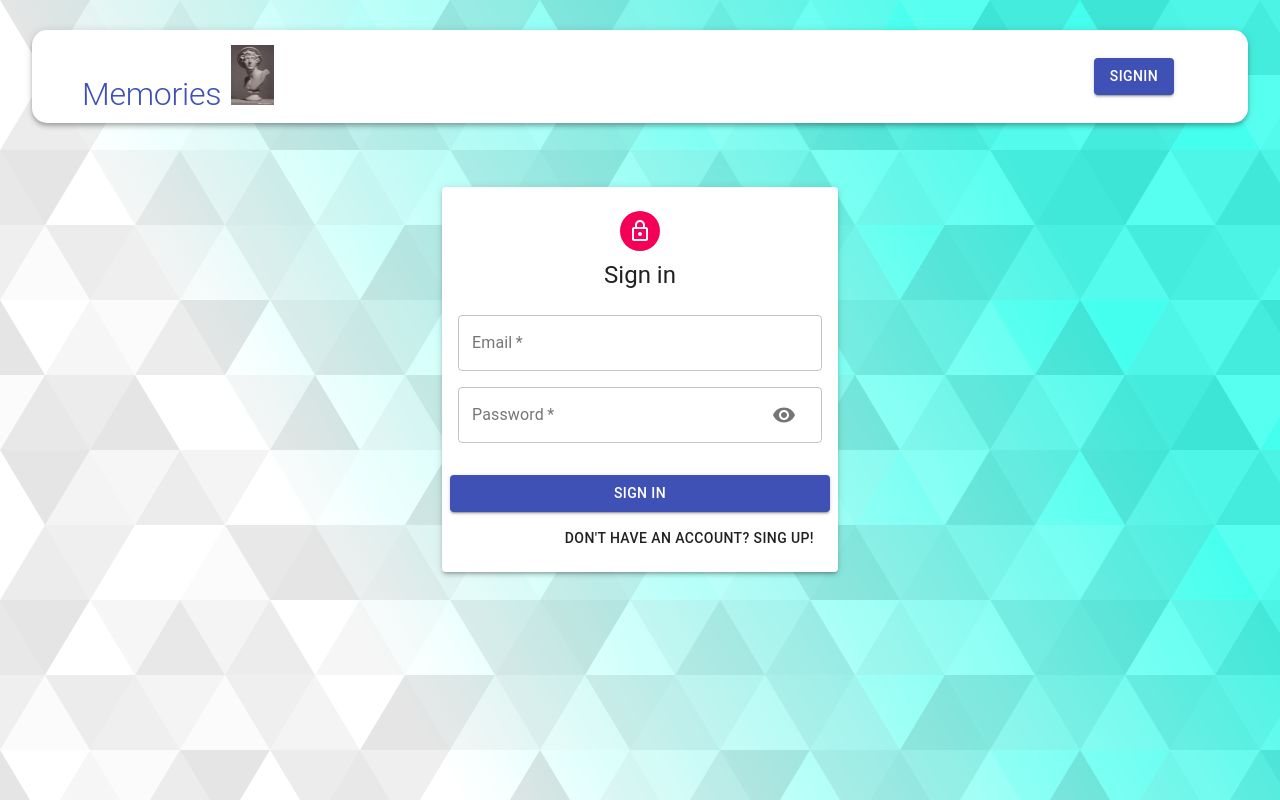
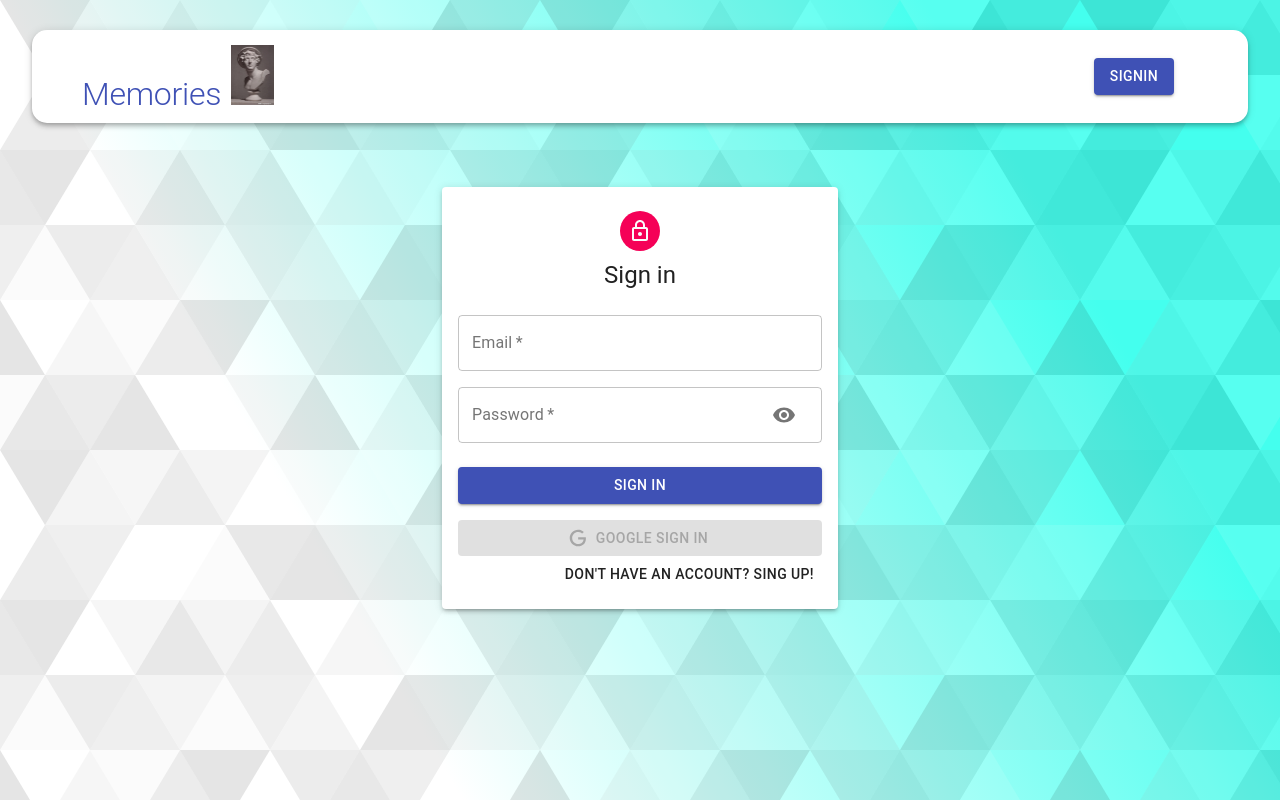
Before and after one commit to tw40210/social_app, a React (Create React App) app in the folder frontend/: page /auth in a window 1280 px wide. Built offline with nearby package versions, Linux system fonts and the light colour scheme.

Commit message:
doing google login api 2.0

```diff
--- a/frontend/src/components/Auth/Auth.js
+++ b/frontend/src/components/Auth/Auth.js
@@ -2,9 +2,11 @@
 import React, {useState} from 'react';
 import LockOutlinedIcon from '@material-ui/icons/LockOutlined';
 import useStyles from './styles';
+import { GoogleLogin } from 'react-google-login'
 
 
 import Input from './Input'
+import Icon from './Icon'
 
 const Auth = () => {
 
@@ -14,7 +16,6 @@
 
     const handleShowPassword = () =>{
         setShowPassword((prevShowPassword)=>!prevShowPassword)
-        console.log(showPassword)
     }
 
     const handleOnChange = ()=>{
@@ -27,7 +28,14 @@
 
     const switchMode = () =>{
         setIsSignUp((prevIsSignUp)=>!prevIsSignUp)
-        console.log(showPassword)
+    }
+
+    const googleSuccess = (res)=>{
+        console.log(res)
+
+    }
+    const googleFailure = (e)=>{
+        console.log(e)
     }
 
     return (
@@ -54,12 +62,24 @@
                             <Input name='confirmPassword' label='Repeat Password' handleOnChange={handleOnChange} type='password' />
                         }
 
+                    </Grid>
                     <Button className={classes.submit} type='submit' color='primary' fullWidth variant='contained'>
                             {isSignUp ? 'Sign Up' : 'Sign In'}
                     </Button>
+                    <GoogleLogin
+                    clientId='196984472269-siko9nc75c0gnemha83cca3qv1sc1lvg.apps.googleusercontent.com'
+                    render={(renderProps)=>(
+                        <Button className='{classes.submit}' color='primary' fullWidth onClick={renderProps.onClick} disabled={renderProps.disabled} startIcon={<Icon/>} variant='contained'>
+                            Google Sign in
+                        </Button>
+                        )
+                    }
+                    onSuccess={googleSuccess}
+                    onFailure={googleFailure}
+                    cookiePolicy='single_host_origin'
 
-                    </Grid>
-                </form>
+                    />
+
                     <Grid container justifyContent='flex-end'>
                         <Grid item>
                             <Button onClick={switchMode}>
@@ -67,6 +87,9 @@
                             </Button>
                         </Grid>
                     </Grid>
+                </form>
+
+
             </Paper>
         </Container>
     )
--- /dev/null
+++ b/frontend/src/components/Auth/Icon.js
@@ -0,0 +1,12 @@
+import React from 'react';
+
+const icon = () => (
+  <svg style={{ width: '20px', height: '20px' }} viewBox="0 0 24 24">
+    <path
+      fill="currentColor"
+      d="M21.35,11.1H12.18V13.83H18.69C18.36,17.64 15.19,19.27 12.19,19.27C8.36,19.27 5,16.25 5,12C5,7.9 8.2,4.73 12.2,4.73C15.29,4.73 17.1,6.7 17.1,6.7L19,4.72C19,4.72 16.56,2 12.1,2C6.42,2 2.03,6.8 2.03,12C2.03,17.05 6.16,22 12.25,22C17.6,22 21.5,18.33 21.5,12.91C21.5,11.76 21.35,11.1 21.35,11.1V11.1Z"
+    />
+  </svg>
+);
+
+export default icon;
```
Also changed, not shown: 1 other file (tests, documents, lock files or other folders). Lines whose indentation alone changed are shown as unchanged.
